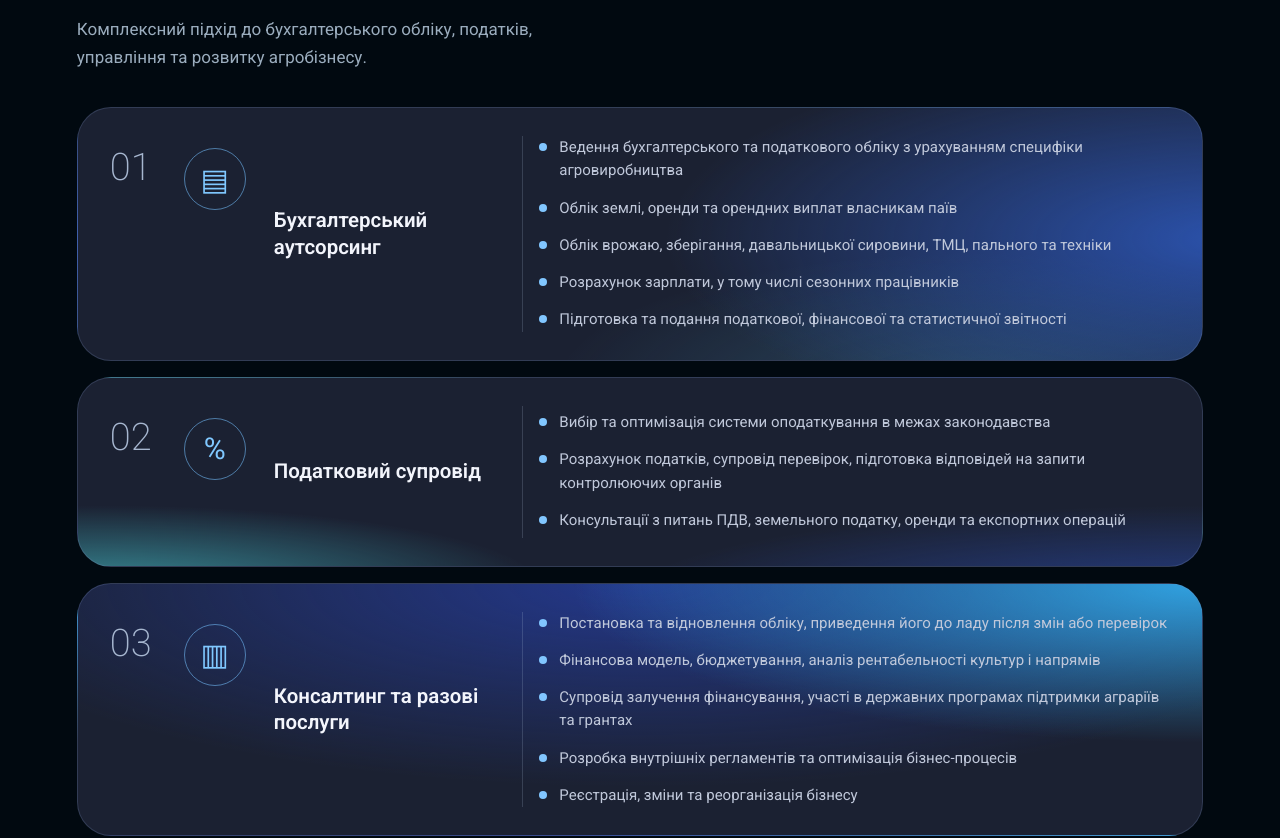
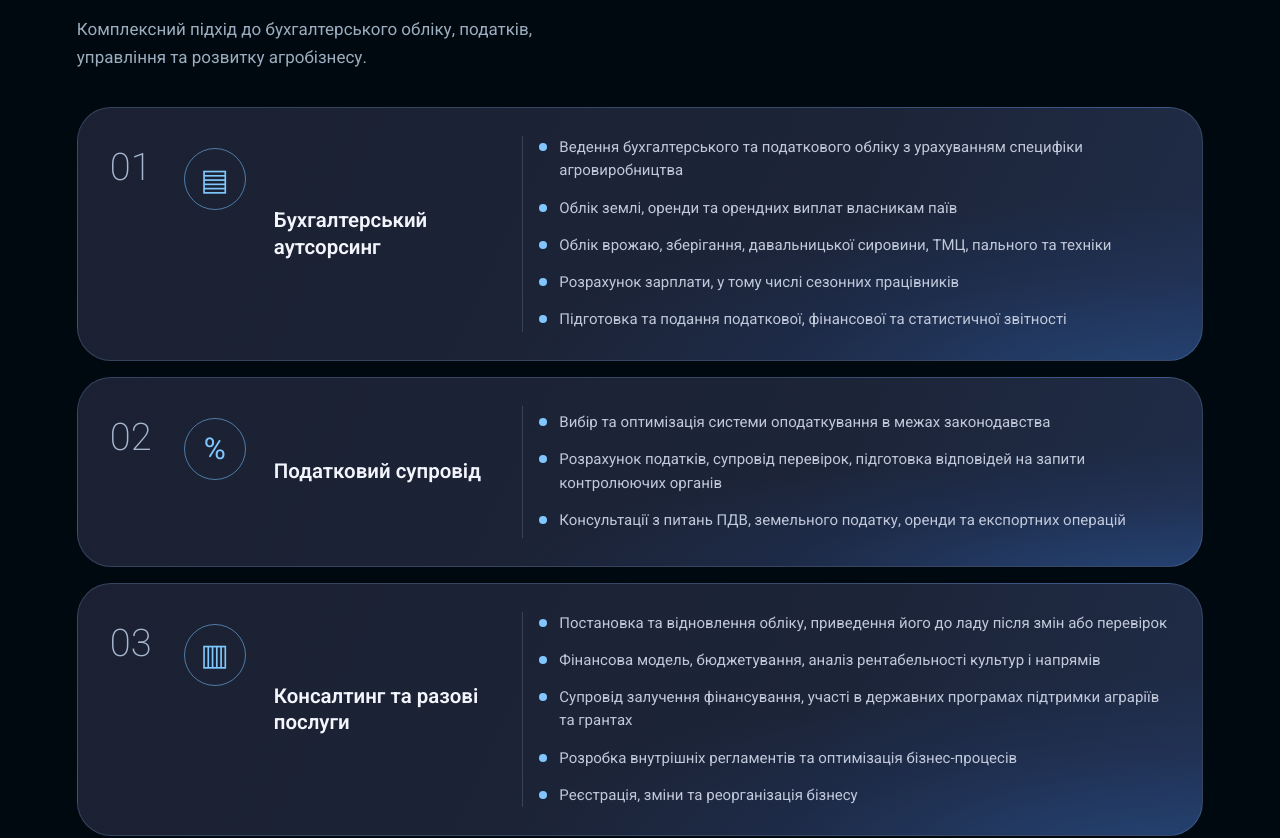
Before and after one commit to dnagorna3817-spec/website_akc_main, a Next.js app: page /industries/agribusiness in a window 1280 px wide. Shown: the part 905-1743 px from the top of the page. Built offline with nearby package versions, Linux system fonts and the light colour scheme.

Commit message:
Unify agribusiness service card gradients into one restrained blue palette

```diff
--- a/app/industries/agribusiness/agro.module.css
+++ b/app/industries/agribusiness/agro.module.css
@@ -338,3 +338,17 @@
   .cta a { transition: none; }
   .cta a:hover { transform: none; }
 }
+
+
+/* Unified restrained blue gradient family for all agro service cards */
+.offer,
+.offer:nth-child(4n + 1),
+.offer:nth-child(4n + 2),
+.offer:nth-child(4n + 3),
+.offer:nth-child(4n + 4) {
+  background:
+    radial-gradient(ellipse 76% 95% at 96% 108%, rgba(47, 112, 202, .34) 0%, rgba(38, 82, 163, .14) 44%, transparent 76%),
+    linear-gradient(115deg, #1b2132 0%, #1c2438 65%, #202d49 100%);
+  border-color: rgba(113, 145, 193, .3);
+}
+.offer:hover { border-color: rgba(123, 175, 225, .55); }
```
